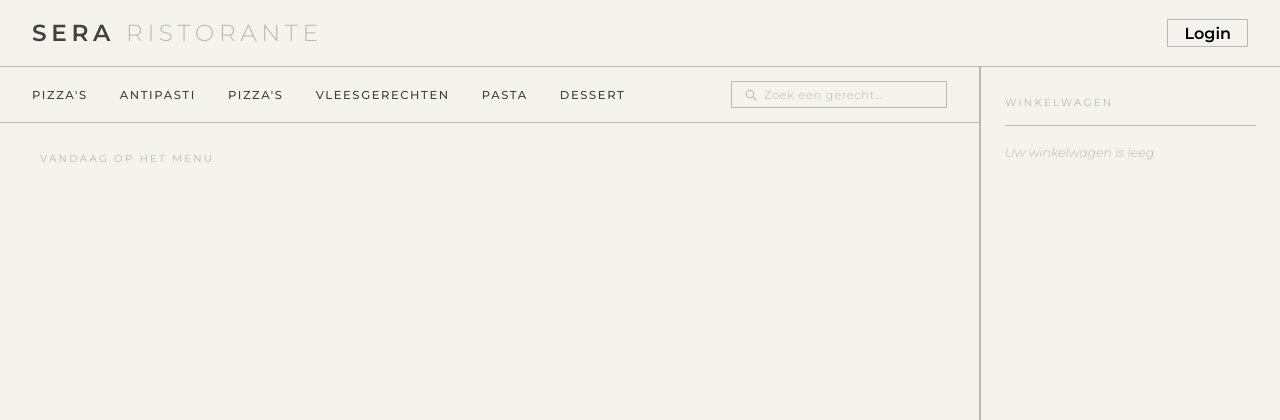
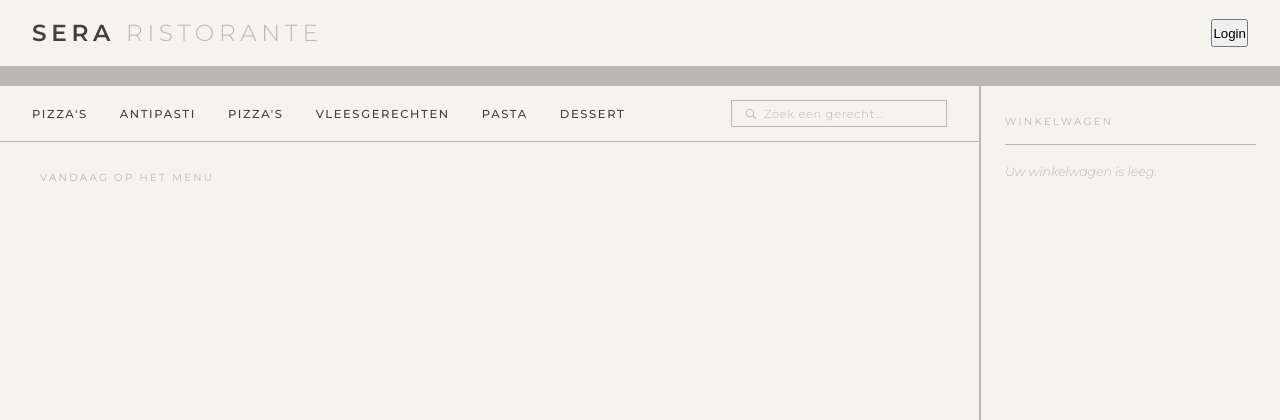
Before and after one commit to Harm-Stokman/Restaurant-website, a PHP site: page /ristorante-final.php in a window 1280 px wide. Shown: the top 420 px of the page. Run offline with PHP 8.4, Linux system fonts and the light colour scheme; data that the repository does not hold is empty.

Commit message:
aanpassing van defer.js en  het css bestand

```diff
--- a/app/css/style.css
+++ b/app/css/style.css
@@ -32,7 +32,7 @@
       display: flex;
       justify-content: space-between;
       padding: 1.2rem 2rem;
-      border-bottom: 1px solid var(--mid);
+      border-bottom: 20px solid var(--mid);
       flex-shrink: 0;
     }
 
@@ -45,15 +45,7 @@
 
     .site-logo span { font-weight: 300; color: var(--mid); }
 
-    .site-header button {
-      background: var(--light);
-      color: rgb(0, 0, 0);
-      border: 1px solid var(--mid);
-      padding: 0.2rem 1.0rem;
-      font-size: 1.0rem;
-      font-family: var(--font);
-      font-weight: 600;
-    }
+
 
     /* ─────────────────────────────────────────
        PAGE BODY  (fills remaining height)
--- a/app/ristorante-final.php
+++ b/app/ristorante-final.php
@@ -26,10 +26,10 @@
   <meta charset="UTF-8" />
   <meta name="viewport" content="width=device-width, initial-scale=1.0" />
   <title>Sera Ristorante</title>
+  <link rel="stylesheet" href="css/style.css">
   <link
     href="https://fonts.googleapis.com/css2?family=Montserrat:ital,wght@0,300;0,400;0,500;0,600;1,300;1,400&display=swap"
     rel="stylesheet" />
-  <link rel="stylesheet" href="css/style.css">
   <script src="scripts/script.js"></script>
   <script src="scripts/defer.js"></script>
 </head>
@@ -94,7 +94,7 @@
               </div>
               <div class="menu-card__actions">
                 <?php echo "<span class='menu-card__price'>" . $gerecht['prijs'] . "</span>"; ?>
-                 <!-- <button class="menu-card__add" onclick="addToCart('Bruschetta al Pomodoro', 7.50)">+ Toevoegen</button> -->
+                 <button class="menu-card__add" onclick="addToCart('Bruschetta al Pomodoro', 7.50)">+ Toevoegen</button>
               </div>
             </footer>
           </article>
--- a/app/scripts/defer.js
+++ b/app/scripts/defer.js
@@ -1,34 +1,12 @@
-class menuItem extends HTMLElement {
+class siteButton extends HTMLElement {
     constructor() {
         super();
 
 
         const shadow = this.attachShadow({ mode: 'open' });
 
-        shadow.innerHTML = `
-       <link rel="stylesheet" href="css/style.css" />
-          <article class="menu-card" data-category="antipasti" data-name="bruschetta al pomodoro"
-            data-sub="tomaat, basilicum, knoflook">
-            <div class="menu-card__image" role="img" aria-label="Bruschetta al Pomodoro">
-              <svg viewBox="0 0 320 200" xmlns="http://www.w3.org/2000/svg" aria-hidden="true">
-                <rect width="320" height="200" fill="#BCB8B1" />
-                <line x1="0" y1="0" x2="320" y2="200" stroke="#463F3A" stroke-width="1" />
-                <line x1="320" y1="0" x2="0" y2="200" stroke="#463F3A" stroke-width="1" />
-              </svg>
-            </div>
-            <footer class="menu-card__footer">
-              <div class="menu-card__info">
-                <h2 class="menu-card__name">Bruschetta al Pomodoro</h2>
-                <p class="menu-card__sub">Tomaat, basilicum, knoflook</p>
-              </div>
-              <div class="menu-card__actions">
-                <span class="menu-card__price">€ 7,50</span>
-                <button class="menu-card__add" onclick="addToCart('Bruschetta al Pomodoro', 7.50)">+ Toevoegen</button>
-              </div>
-            </footer>
-          </article>
-        `;
+        shadow.innerHTML =
     }
 }
 
-customElements.define("menu-item", menuItem);
+customElements.define("site-button", siteButton);
```
Also changed, not shown: app/formopdracht.php (deleted, +0 -36 lines).
